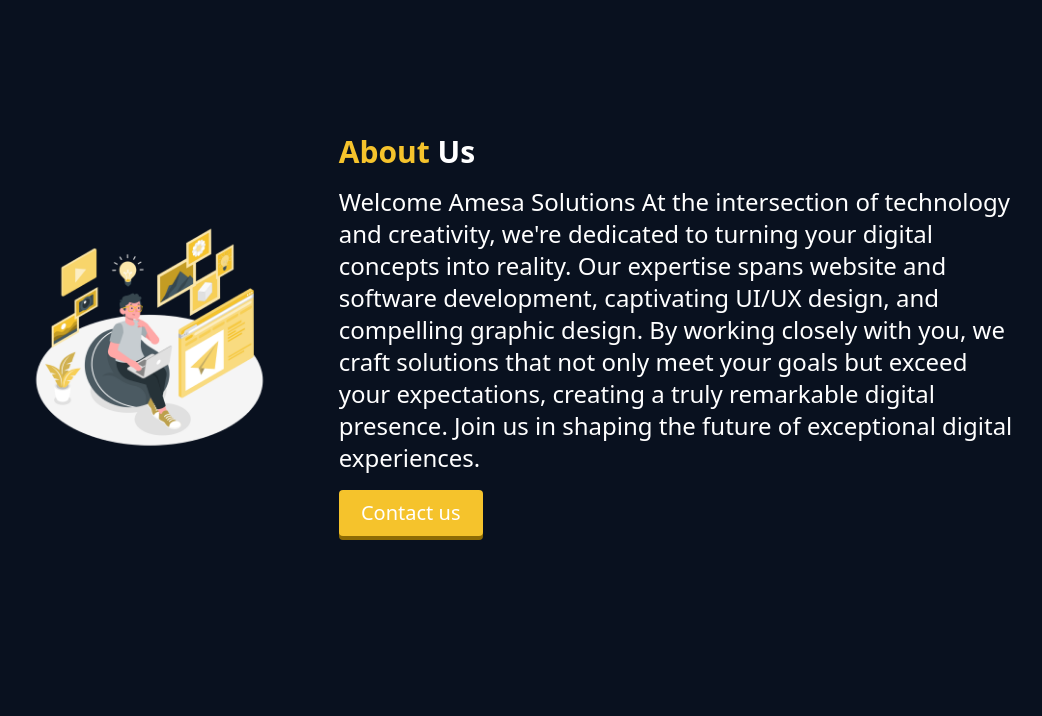
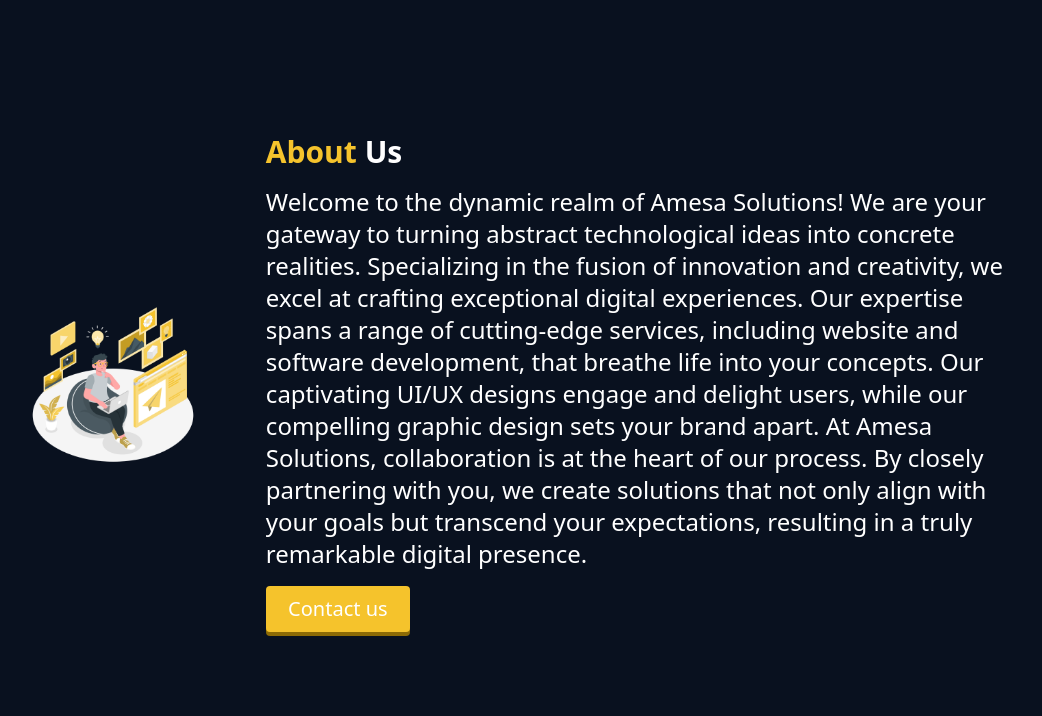
Before and after one commit to Amesa-Group/Amesa-Portfolio, a React (Vite) app: page /#home in a window 1280 px wide. Shown: the part 602-1318 px from the top of the page, without its empty margins (117-1159 px from the left). Built offline with nearby package versions, Linux system fonts and the light colour scheme.

Commit message:
Update About.jsx

```diff
--- a/src/components/About.jsx
+++ b/src/components/About.jsx
@@ -15,11 +15,15 @@
           data-aos-anchor-placement="top-center">
             <h2 className='font-bold text-3xl text-[#242D49] dark:text-white'><span className="text-[#f5c32c]">About </span> Us</h2>
             <p className='text-center md:text-left  md:text-2xl break-words break-before-left dark:text-white'>
-            Welcome Amesa Solutions At the intersection of technology and creativity, we're dedicated to turning
-            your digital concepts into reality. Our expertise spans website and software development, captivating
-            UI/UX design, and compelling graphic design. By working closely with you, we craft solutions that not
-            only meet your goals but exceed your expectations, creating a truly remarkable digital presence. Join
-            us in shaping the future of exceptional digital experiences.
+            Welcome to the dynamic realm of Amesa Solutions! We are your gateway to turning abstract technological ideas
+            into concrete realities. Specializing in the fusion of innovation and creativity, we excel at crafting exceptional
+             digital experiences.
+            Our expertise spans a range of cutting-edge services, including website and software development, that breathe life
+              into your concepts. Our captivating UI/UX designs engage and delight users, while our compelling graphic
+              design sets your brand apart.
+            At Amesa Solutions, collaboration is at the heart of our process. By closely partnering with you, we create solutions that
+            not only align with your goals but transcend your expectations, resulting in a truly remarkable digital presence.
+
             </p>
             <button id="btn" className='w-[9rem] bg-[#242D49] dark:bg-[#f5c32c] hover:bg-[#] text-xl text-white rounded-[4px]  shadow-[0px_4px_0px_0px_#191e2e] hover:shadow-[0px_-4px_0px_0px_#191e2e] dark:shadow-[0px_4px_0px_0px_#8d6b05] dark:hover:shadow-[0px_-4px_0px_0px_#8d6b05]'>
               Contact us
```
